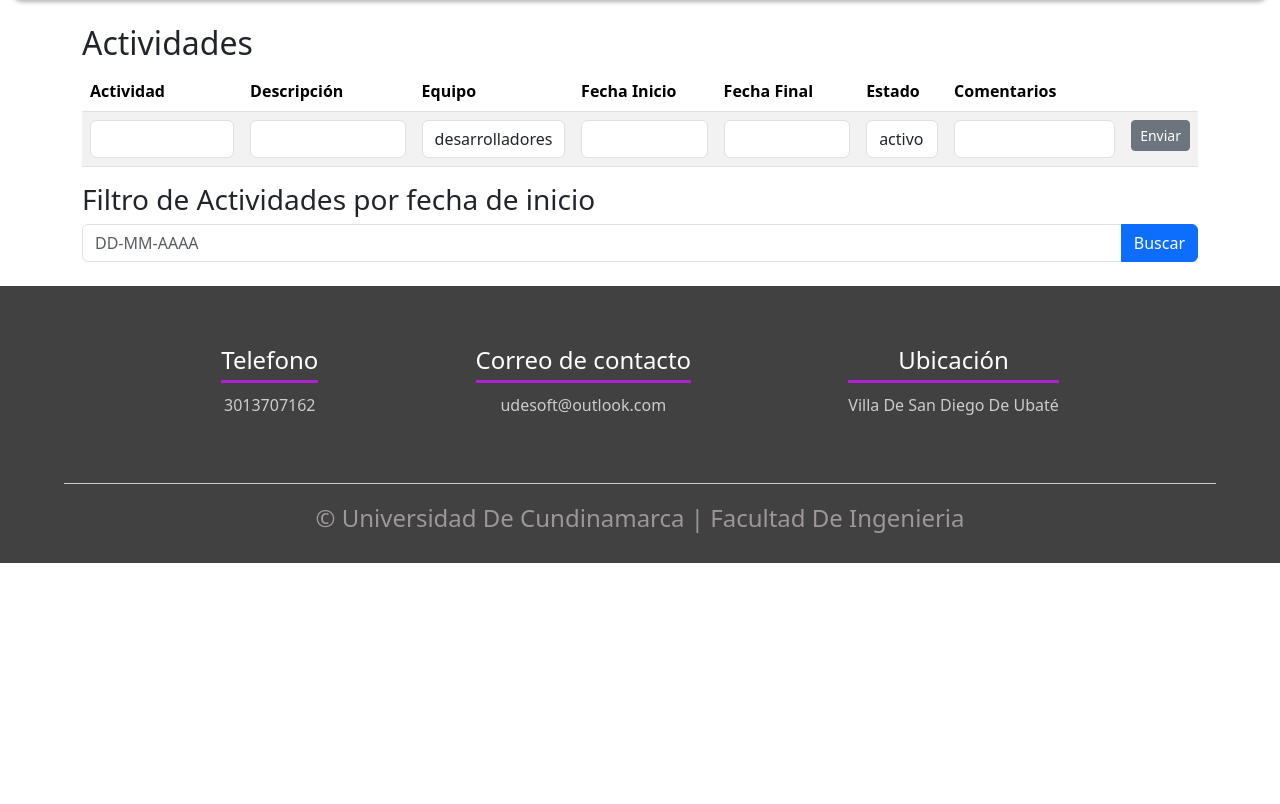
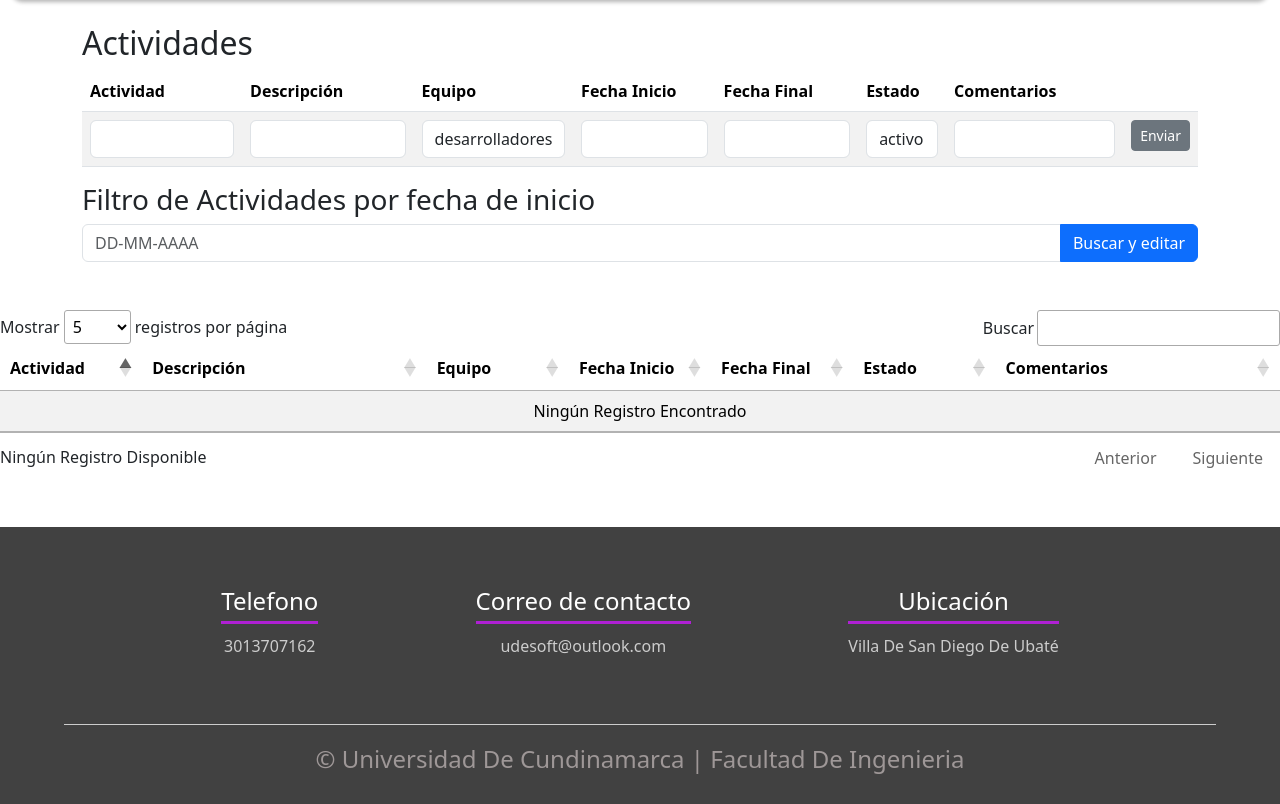
Before and after one commit to LuisCarlosRinconG/Proyecto_PruebasSaber, a Flask app: page /admin in a window 1280 px wide. Shown: the part 83-887 px from the top of the page. Before the commit the page ends 646 px from the top, so only its background shows below. Run offline with Flask 3, Linux system fonts and the light colour scheme; data that the repository does not hold is empty; some libraries are stand-ins or nearby versions.

Commit message:
Arreglo de tablas y registros

```diff
--- a/src/app.py
+++ b/src/app.py
@@ -60,48 +60,50 @@
     usuarios = con_bd['Usuarios']
     user_Admin = usuarios.find_one({"email": email,"password": password,"roll":roll})
     user_Usuario = usuarios.find_one({"email": email,"password": password,"roll":roll2})
-    buscador= usuarios.find_one({"departamento": 'desarrollador'})
+
 
     if user_Admin:
+        actividades= con_bd['Actividades']
+        ActividadesRegistradas=actividades.find()
+        return render_template('admin.html', actividades = ActividadesRegistradas)
+    elif user_Usuario:
+            equipo_usuario = user_Usuario.get("departamento", "")
 
-        return render_template('admin.html', email=email)
-    elif user_Usuario:
-        equipo_usuario = user_Usuario.get("departamento", "")
-
-        if equipo_usuario:
-            actividades = con_bd['Actividades']
-            AcividadesRegistradas = actividades.find({"equipo": equipo_usuario})
+            if equipo_usuario:
+                actividades = con_bd['Actividades']
+                AcividadesRegistradas = actividades.find({"equipo": equipo_usuario})
             return render_template('usuario.html', actividades=AcividadesRegistradas)
-        else:
-            return "Error"
-
 
     else:
         # Autenticación fallida, mostrar un mensaje de error
         return "Error de autenticación, Contraseña o usuario incorrectos o espere que se le sea delegado un roll"
 
+# Ruta de usuario
+@app.route('/usuario')
+def usuario():
+    # Equipo correspondiente a user_Usuario
+    usuarios = con_bd['Usuarios']
+    user_Usuario = usuarios.find_one()  # Utiliza find_one para obtener un único usuario
+    if user_Usuario:
+        equipo_usuario = user_Usuario.get("departamento", "")
+        if equipo_usuario:
+            actividades = con_bd['Actividades']
+            AcividadesRegistradas = actividades.find({"equipo": equipo_usuario})
+            return render_template('usuario.html', actividades=AcividadesRegistradas)
+    return "Error de ingreso"
 
-#Actualizar comentario de la actividad
-@app.route('/Añadir_Comentario/<string:actividad_buscada>', methods = ['POST'])
-def Añadir_Comentario(actividad_buscada):
+#Actualizar el comentario de usuario
+@app.route('/editar_Comentario/<string:actividad_buscada>', methods = ['POST'])
+def editar_Comentario(actividad_buscada):
     acividades = con_bd['Actividades']
     comentarios=request.form['comentarios']
     # Utilizaremos la función update_one()
     if comentarios:
         acividades.update_one({'actividad': actividad_buscada},
                             {'$set': {'comentarios': comentarios}}) # update_one() necesita de al menos dos parametros para funcionar
-
-        previous_url = request.form['previous_url']
-
-        return f"""
-        <script>
-            alert('Comentario actualizado exitosamente');
-            window.location.href = '{previous_url}';  // Redirige a la URL anterior almacenada en el campo oculto
-        </script>
-        """
+        return redirect(url_for('usuario'))
     else:
         return "Error de actualización"
-
 # Ruta de editar aacividad
 @app.route('/usuarioBusqueda/<string:actividad_buscada>', methods = ['POST'])
 def usuarioBusqueda(actividad_buscada):
@@ -132,9 +134,9 @@
 # Ruta de administrador
 @app.route('/admin')
 def admin():
-    acividades = con_bd['Actividades']
-    ActividadesRegistradas=acividades.find()
-    return render_template('admin.html', acividades = ActividadesRegistradas)
+    actividades = con_bd['Actividades']
+    ActividadesRegistradas=actividades.find()
+    return render_template('admin.html', actividades = ActividadesRegistradas)
 
 # Ruta para guardar los datos de la actividades de la DB
 @app.route('/agregarActividad', methods = ['POST'])
--- a/src/templates/admin.html
+++ b/src/templates/admin.html
@@ -9,6 +9,9 @@
     <meta name="viewport" content="width=device-width, initial-scale=1.0">
     <title>Administrador</title>
     <link href="https://cdn.jsdelivr.net/npm/bootstrap@5.3.2/dist/css/bootstrap.min.css" rel="stylesheet" integrity="sha384-T3c6CoIi6uLrA9TneNEoa7RxnatzjcDSCmG1MXxSR1GAsXEV/Dwwykc2MPK8M2HN" crossorigin="anonymous">
+    <link rel="stylesheet" href="https://cdn.datatables.net/1.13.6/css/jquery.dataTables.min.css">
+    <script src="https://code.jquery.com/jquery-3.7.1.min.js" integrity="sha256-/JqT3SQfawRcv/BIHPThkBvs0OEvtFFmqPF/lYI/Cxo=" crossorigin="anonymous"></script>
+    <script src="https://cdn.datatables.net/1.13.6/js/jquery.dataTables.min.js"></script>
 </head>
 <body>
     <div class="container-fluid">
@@ -104,13 +107,50 @@
                 <form action="/fechaBuscada" method="post" class="filtro-form">
                     <div class="input-group">
                         <input type="text" class="form-control" name="fechaI" placeholder="DD-MM-AAAA">
-                        <button type="submit" class="btn btn-primary">Buscar</button>
+                        <button type="submit" class="btn btn-primary">Buscar y editar</button>
                     </div>
                 </form>
             </div>
         </div>
-        <br>
-    </div>
+        <br><br>
+        <!--Mostrar datos registrados en una tabla con paginación gracias a JavaScript-->
+        <div class="contenedor_datos">
+            <div class="area_graficos">
+                <article>
+                    <section class="zona_historico">
+                        <div class="table-responsive">
+                            <table class="table table-striped" id="tabla_resultados">
+                                <thead class="cabecera">
+                                    <tr>
+                                        <th style="width: 10%;">Actividad</th>
+                                        <th style="width: 20%;">Descripción</th>
+                                        <th style="width: 10%;">Equipo</th>
+                                        <th style="width: 10%;">Fecha Inicio</th>
+                                        <th style="width: 10%;">Fecha Final</th>
+                                        <th style="width: 10%;">Estado</th>
+                                        <th style="width: 20%;">Comentarios</th>
+                                    </tr>
+                                </thead>
+                                <tbody>
+                                    {% for admin in actividades %}
+                                        <tr>
+                                            <td>{{ admin.actividad }}</td>
+                                            <td>{{ admin.descripcion }}</td>
+                                            <td>{{ admin.equipo }}</td>
+                                            <td>{{ admin.fechaI }}</td>
+                                            <td>{{ admin.fechaF }}</td>
+                                            <td>{{ admin.estado }}</td>
+                                            <td>{{ admin.comentarios }}</td>
+                                        </tr>
+                                    {% endfor %}
+                                </tbody>
+                            </table>
+                        </div>
+                    </section>
+                </article>
+            </div>
+        </div>
+        <br><br>
 
     <footer>
         <div class="contenedor-footer">
@@ -130,5 +170,27 @@
         <h2 class="titulo-final">&copy; Universidad De Cundinamarca | Facultad De Ingenieria</h2>
     </footer>
     <script src="https://cdn.jsdelivr.net/npm/bootstrap@5.3.2/dist/js/bootstrap.bundle.min.js" integrity="sha384-C6RzsynM9kWDrMNeT87bh95OGNyZPhcTNXj1NW7RuBCsyN/o0jlpcV8Qyq46cDfL" crossorigin="anonymous"></script>
+    <script>
+        $(document).ready( function (){
+            $('#tabla_resultados').DataTable({
+                "aLengthMenu": [[1,5,10,25,-1],[1,5,10,25,"Todo"]],
+                "iDisplayLength": 5,
+                "language":{
+                    "lengthMenu": "Mostrar _MENU_ registros por página",
+                    "search" : "Buscar",
+                    "zeroRecords": "Ningún Registro Encontrado",
+                    "info" : "Pagina _PAGE_ de _PAGES_",
+                    "infoEmpty": "Ningún Registro Disponible",
+                    "infoFiltered" : "(Filtrado de _MAX_ registro(s) totales)",
+                    "paginate": {
+                        "first" : "Primero",
+                        "last" : "Último",
+                        "next" : "Siguiente",
+                        "previous" : "Anterior"
+                    }
+                }
+            });
+        } );
+    </script>
 </body>
 </html>
```
Also changed, not shown: src/templates/usuario.html (+6 -11 lines), 3 other files.
